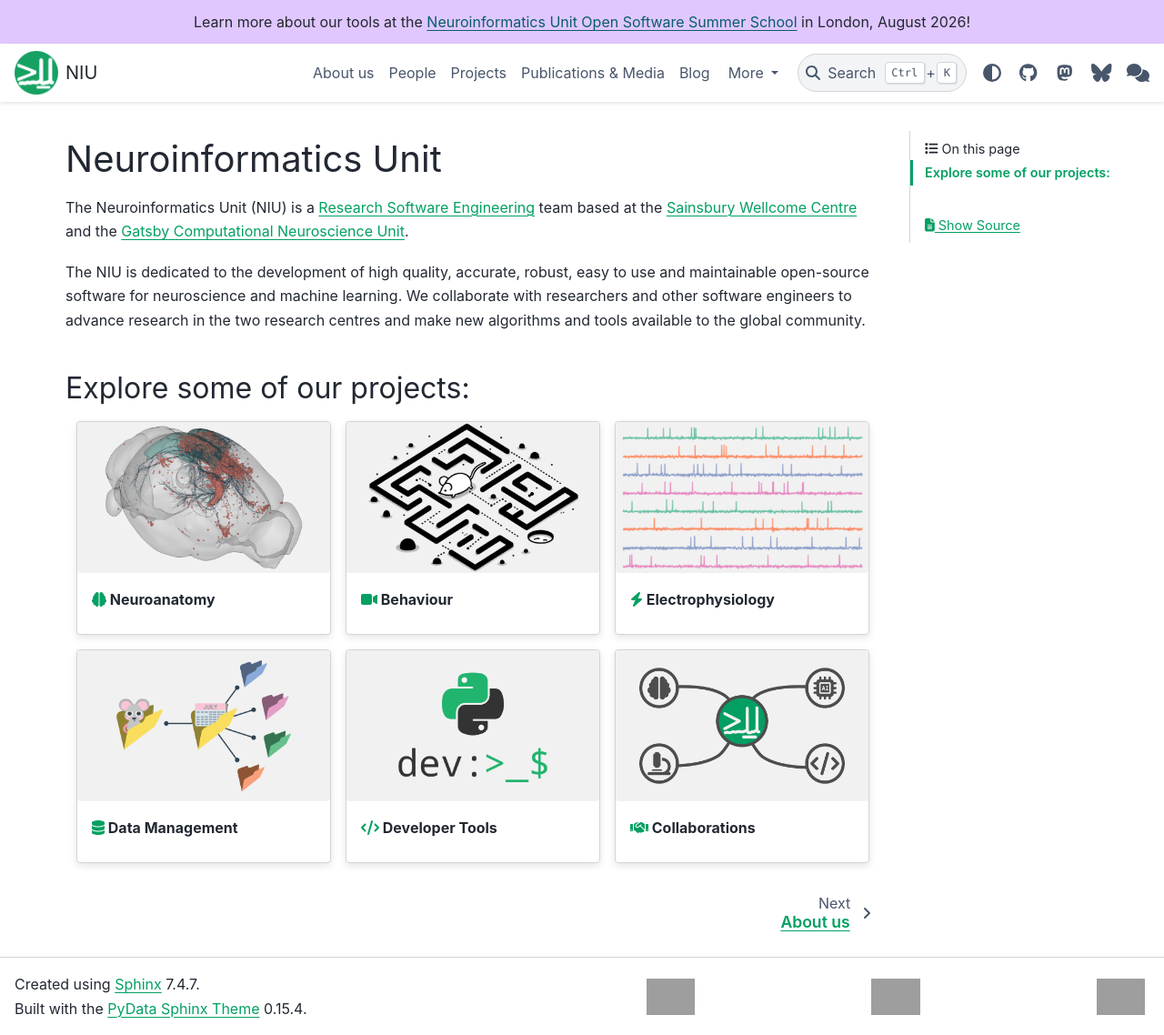
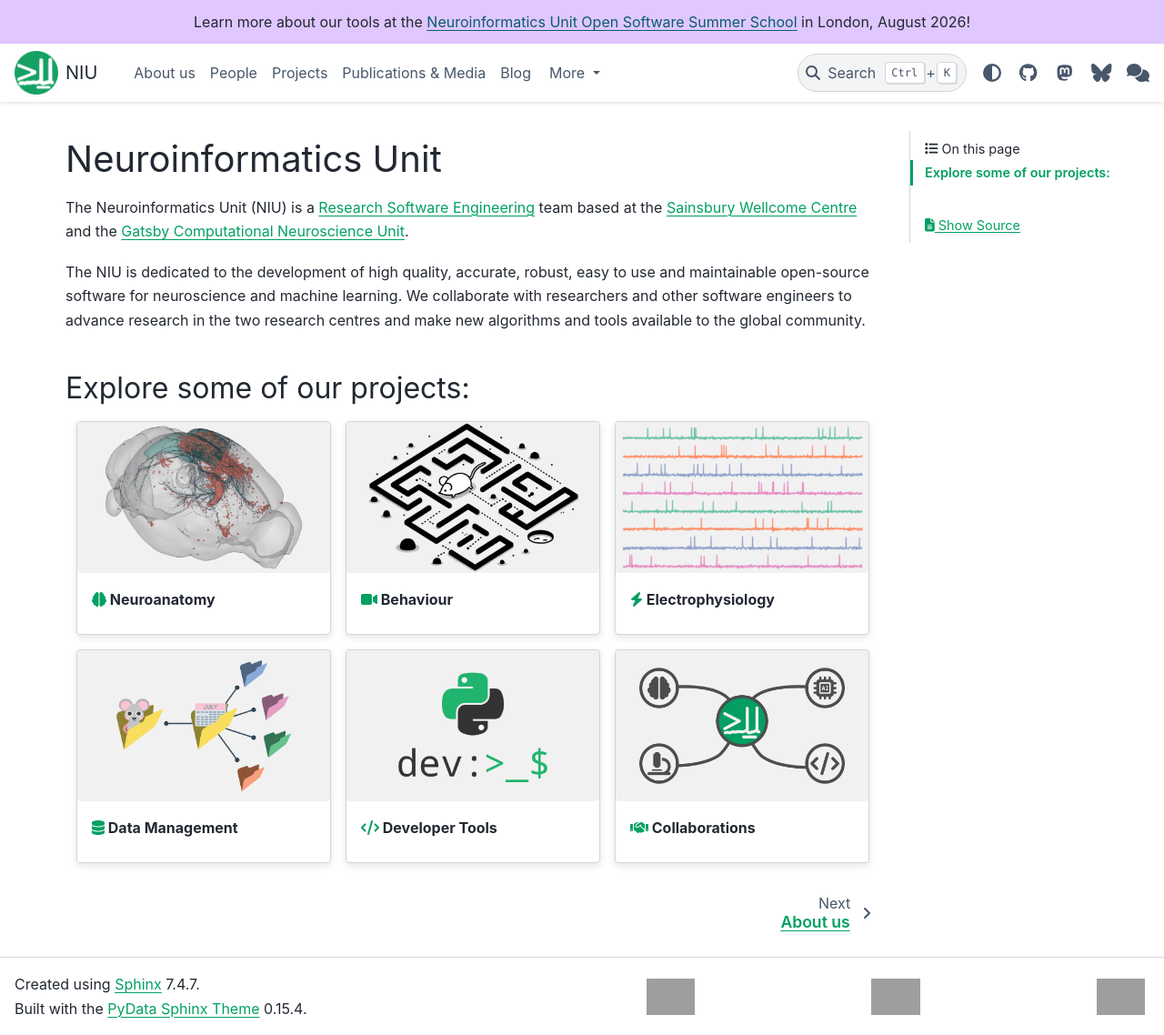
Before and after one commit to neuroinformatics-unit/neuroinformatics-unit.github.io, a Sphinx documentation site: the page built from docs/source/index.md, in a window 1280 px wide and 1138 px high. Shown: the whole window at 91% size. Built offline with Sphinx 7.4.7 and the PyData theme 0.15.4, drawn with Linux system fonts in a browser that asks for light colours; nearby versions of some CDN libraries; grey boxes are pictures that could not be loaded.

Commit message:
Improve navbar alignment
Signed-off-by: parth <parth.bhanushali241@sakec.ac.in>

```diff
--- a/docs/source/_static/css/custom.css
+++ b/docs/source/_static/css/custom.css
@@ -72,3 +72,9 @@ html[data-theme=dark] .bd-main img {
   flex-wrap: wrap;
   justify-content: space-between;
 }
+
+/* Align navigation links to the left and add padding between logo and nav */
+.bd-header .navbar-header-items__start {
+  margin-right: 0 !important;
+  padding-right: 1.5rem;
+}
--- a/docs/source/conf.py
+++ b/docs/source/conf.py
@@ -125,8 +125,9 @@ html_css_files = [
 
 html_favicon = "_static/logo_light.png"
 
-# Cutomize the theme
+# Customize the theme
 html_theme_options = {
+"navbar_align": "left",
     "icon_links": [
         {
             # Label for this link
```
